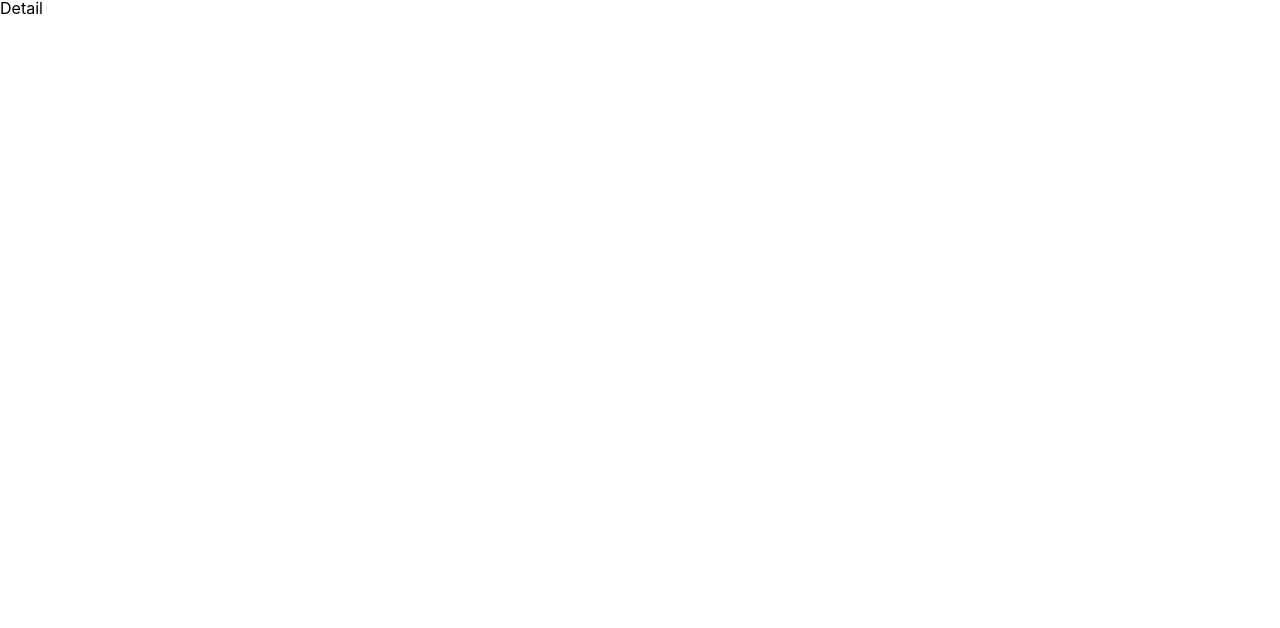
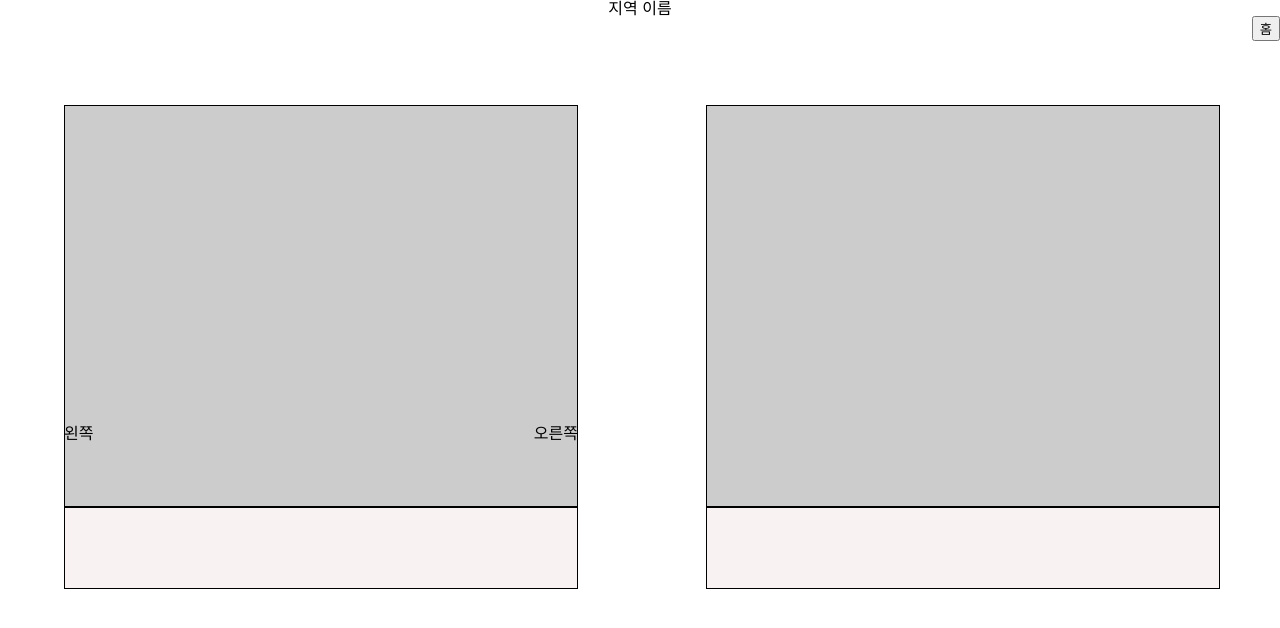
Before and after one commit to hin6150/ToyProject, a React (Create React App) app: page /detail in a window 1280 px wide. Shown: the top 628 px of the page. Built offline with nearby package versions, Linux system fonts and the light colour scheme.

Commit message:
포스터 페이지 UI 기반 설계(#2)

```diff
--- /dev/null
+++ b/src/Component/Posts/Posts.css
@@ -0,0 +1,21 @@
+/* 포스터 */
+.firstPost {
+  width: 40vw;
+  height: 50vh;
+  margin: 5vw 5vw 0vw 5vw;
+
+  background: rgba(0, 0, 0, 0.2);
+  border: 1px solid black;
+}
+
+.secondPost {
+  width: 40vw;
+  height: 10vh;
+  margin: 0vw 5vw 0vw 5vw;
+
+  background: rgba(219, 190, 190, 0.2);
+  border: 1px solid black;
+}
+/* .firstPostText {
+  text-align: center;
+} */
--- /dev/null
+++ b/src/Component/Posts/Posts.js
@@ -0,0 +1,24 @@
+import React from "react";
+import "./Posts.css";
+
+export const FirstPost = (props) => {
+  return (
+    <div className="firstPost" style={{ width: "40vw" }}>
+      <div className="firstPostImg"></div>
+      <div className="firstPostText">
+        {props.children}
+      </div>
+    </div>
+  );
+};
+
+export const SecondPost = (props) => {
+  return (
+    <div className="secondPost">
+      <div className="secondPostImg"></div>
+      <div className="secondPostText">
+        <p>{props.text}</p>
+      </div>
+    </div>
+  );
+};
--- /dev/null
+++ b/src/Detail.css
@@ -0,0 +1,34 @@
+.Main {
+  width: 100%;
+  height: 100%;
+}
+
+/* 지역 이름 */
+.mainName {
+  text-align: center;
+}
+
+/* 홈 버튼 */
+.homeButton {
+  float: right;
+}
+.postList {
+  display: flex;
+  width: 100vw;
+  height: 100vw;
+}
+.postOne {
+  position: relative;
+}
+/* 포스트 화살표 */
+.postOne .left {
+  position: absolute;
+  top: 30vw;
+  left: 5vw;
+}
+
+.postOne .right {
+  position: absolute;
+  top: 30vw;
+  right: 5vw;
+}
--- a/src/Pages/Detail.js
+++ b/src/Pages/Detail.js
@@ -1,7 +1,31 @@
 import React from "react";
+import { FirstPost, SecondPost } from "../Component/Posts/Posts";
+import { Link } from "react-router-dom";
+import "../Detail.css";
 
 const Detail = () => {
-  return <div>Detail</div>;
+  return (
+    <div className="Main">
+      <div className="header">
+        <h1 className="mainName">지역 이름</h1>
+        <Link to={"/"}>
+          <button className="homeButton">홈</button>
+        </Link>
+      </div>
+      <div className="postList">
+        <div className="postOne">
+          <p className="left">왼쪽</p>
+          <p className="right">오른쪽</p>
+          <FirstPost></FirstPost>
+          <SecondPost></SecondPost>
+        </div>
+        <div className="postTwo">
+          <FirstPost></FirstPost>
+          <SecondPost></SecondPost>
+        </div>
+      </div>
+    </div>
+  );
 };
 
 export default Detail;
--- a/src/Pages/Main.js
+++ b/src/Pages/Main.js
@@ -3,6 +3,7 @@ import Banner from "../Component/Banner/Banner";
 import Article from "../Component/Article/Article";
 import Section from "../Component/Section/Section";
 import { FirstBox, SecondBox } from "../Component/Boxs/Boxs";
+import { Link } from "react-router-dom";
 
 export const Main = () => {
   return (
@@ -27,6 +28,12 @@ export const Main = () => {
         <SecondBox text="localF"></SecondBox>
         <SecondBox text="localG"></SecondBox>
       </Article>
+
+      <div>
+        <Link to={"/detail"}>
+          <button>포스터</button>
+        </Link>
+      </div>
     </Section>
   );
 };
```
